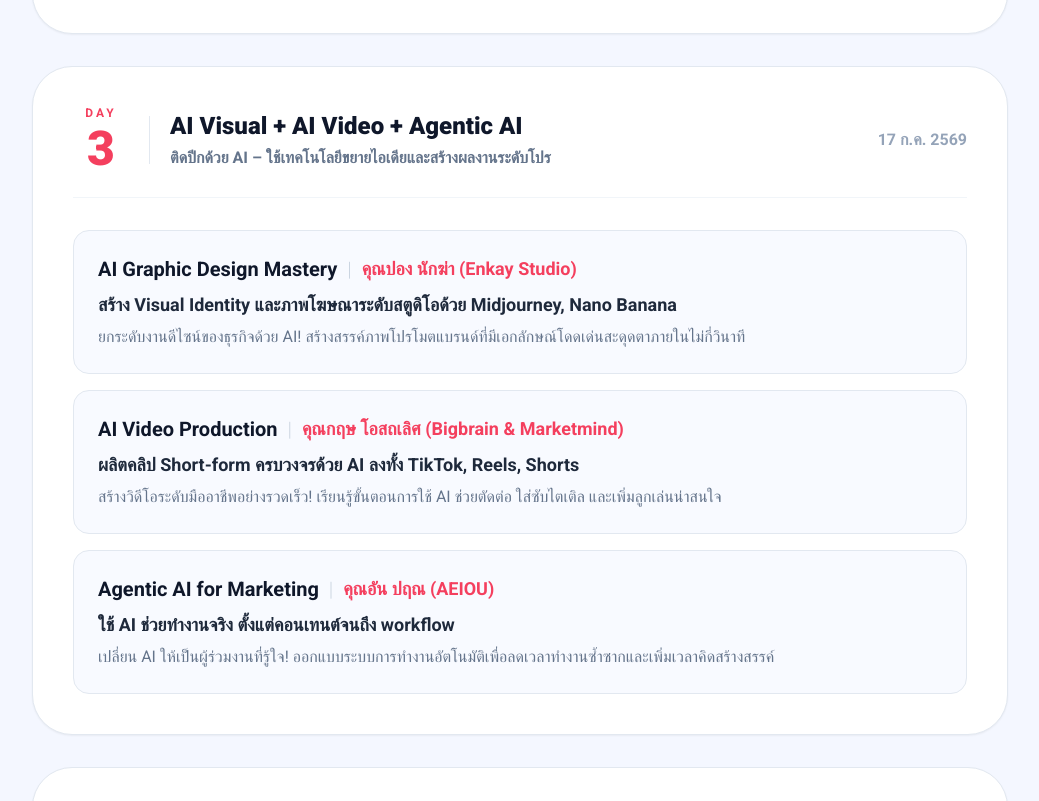
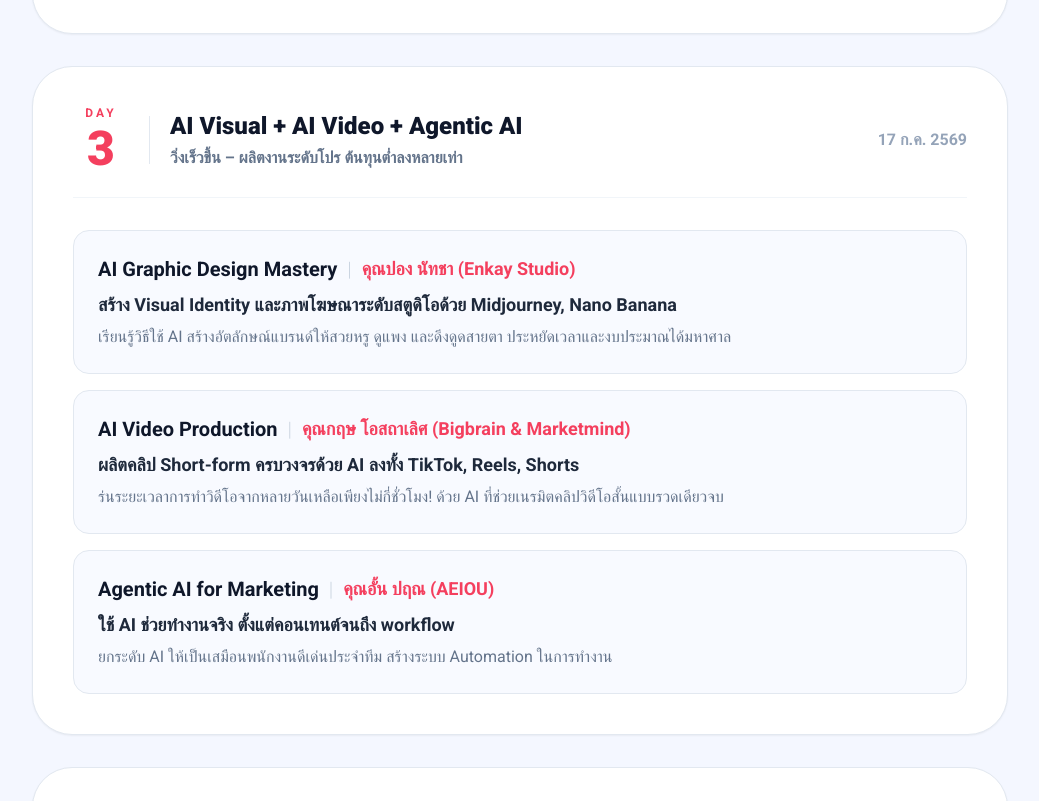
Before and after one commit to poohphurit/RunProject, a React (Vite) app: page / in a window 1280 px wide. Shown: the part 2930-3731 px from the top of the page, without its empty margins (120-1159 px from the left). Built offline with nearby package versions, Linux system fonts and the light colour scheme; the HTML template or start-up script is replaced by a standard one; a web font is replaced by a local one.

Commit message:
feat: align Day 3 syllabus topics text and speaker spelling with the mockup

```diff
--- a/src/App.jsx
+++ b/src/App.jsx
@@ -12,7 +12,7 @@ const syllabus = [
     topics: [
       {
         title: 'AI Strategy Revolution',
-        speaker: 'คุณอัน ปฤณ (AEIOU)',
+        speaker: 'คุณอั้น ปฤณ (AEIOU)',
         detail: 'ถอดรหัส Master Marketing Canvas & New Marketing Funnel ยุคปัจจุบัน',
         extra: 'ปรับมายด์เซ็ตการตลาดใหม่ให้ทันโลก! วิเคราะห์และวางแผนกลยุทธ์ตั้งแต่ต้นน้ำยันปลายน้ำเพื่อหาช่องโหว่ทางธุรกิจ',
       },
@@ -60,25 +60,25 @@ const syllabus = [
     day: 'DAY 3',
     date: '17 ก.ค. 2569',
     theme: 'AI Visual + AI Video + Agentic AI',
-    subTheme: 'ติดปีกด้วย AI – ใช้เทคโนโลยีขยายไอเดียและสร้างผลงานระดับโปร',
+    subTheme: 'วิ่งเร็วขึ้น – ผลิตงานระดับโปร ต้นทุนต่ำลงหลายเท่า',
     topics: [
       {
         title: 'AI Graphic Design Mastery',
-        speaker: 'คุณปอง นักฆ่า (Enkay Studio)',
+        speaker: 'คุณปอง นัทชา (Enkay Studio)',
         detail: 'สร้าง Visual Identity และภาพโฆษณาระดับสตูดิโอด้วย Midjourney, Nano Banana',
-        extra: 'ยกระดับงานดีไซน์ของธุรกิจด้วย AI! สร้างสรรค์ภาพโปรโมตแบรนด์ที่มีเอกลักษณ์โดดเด่นสะดุดตาภายในไม่กี่วินาที',
+        extra: 'เรียนรู้วิธีใช้ AI สร้างอัตลักษณ์แบรนด์ให้สวยหรู ดูแพง และดึงดูดสายตา ประหยัดเวลาและงบประมาณได้มหาศาล',
       },
       {
         title: 'AI Video Production',
-        speaker: 'คุณกฤษ โอสถเลิศ (Bigbrain & Marketmind)',
+        speaker: 'คุณกฤษ โอสถาเลิศ (Bigbrain & Marketmind)',
         detail: 'ผลิตคลิป Short-form ครบวงจรด้วย AI ลงทั้ง TikTok, Reels, Shorts',
-        extra: 'สร้างวิดีโอระดับมืออาชีพอย่างรวดเร็ว! เรียนรู้ขั้นตอนการใช้ AI ช่วยตัดต่อ ใส่ซับไตเติล และเพิ่มลูกเล่นน่าสนใจ',
+        extra: 'ร่นระยะเวลาการทำวิดีโอจากหลายวันเหลือเพียงไม่กี่ชั่วโมง! ด้วย AI ที่ช่วยเนรมิตคลิปวิดีโอสั้นแบบรวดเดียวจบ',
       },
       {
         title: 'Agentic AI for Marketing',
-        speaker: 'คุณอัน ปฤณ (AEIOU)',
+        speaker: 'คุณอั้น ปฤณ (AEIOU)',
         detail: 'ใช้ AI ช่วยทำงานจริง ตั้งแต่คอนเทนต์จนถึง workflow',
-        extra: 'เปลี่ยน AI ให้เป็นผู้ร่วมงานที่รู้ใจ! ออกแบบระบบการทำงานอัตโนมัติเพื่อลดเวลาทำงานซ้ำซากและเพิ่มเวลาคิดสร้างสรรค์',
+        extra: 'ยกระดับ AI ให้เป็นเสมือนพนักงานดีเด่นประจำทีม สร้างระบบ Automation ในการทำงาน',
       },
     ],
   },
```
